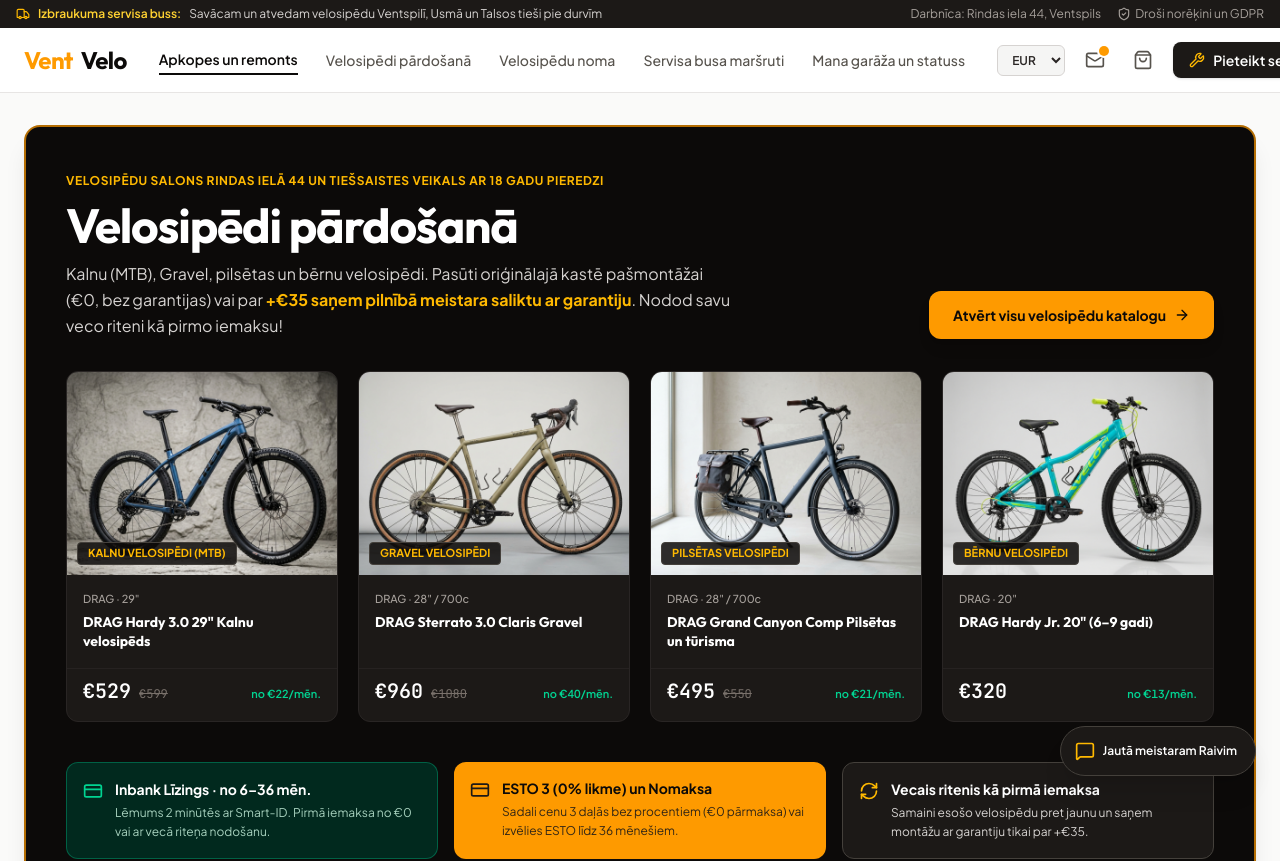
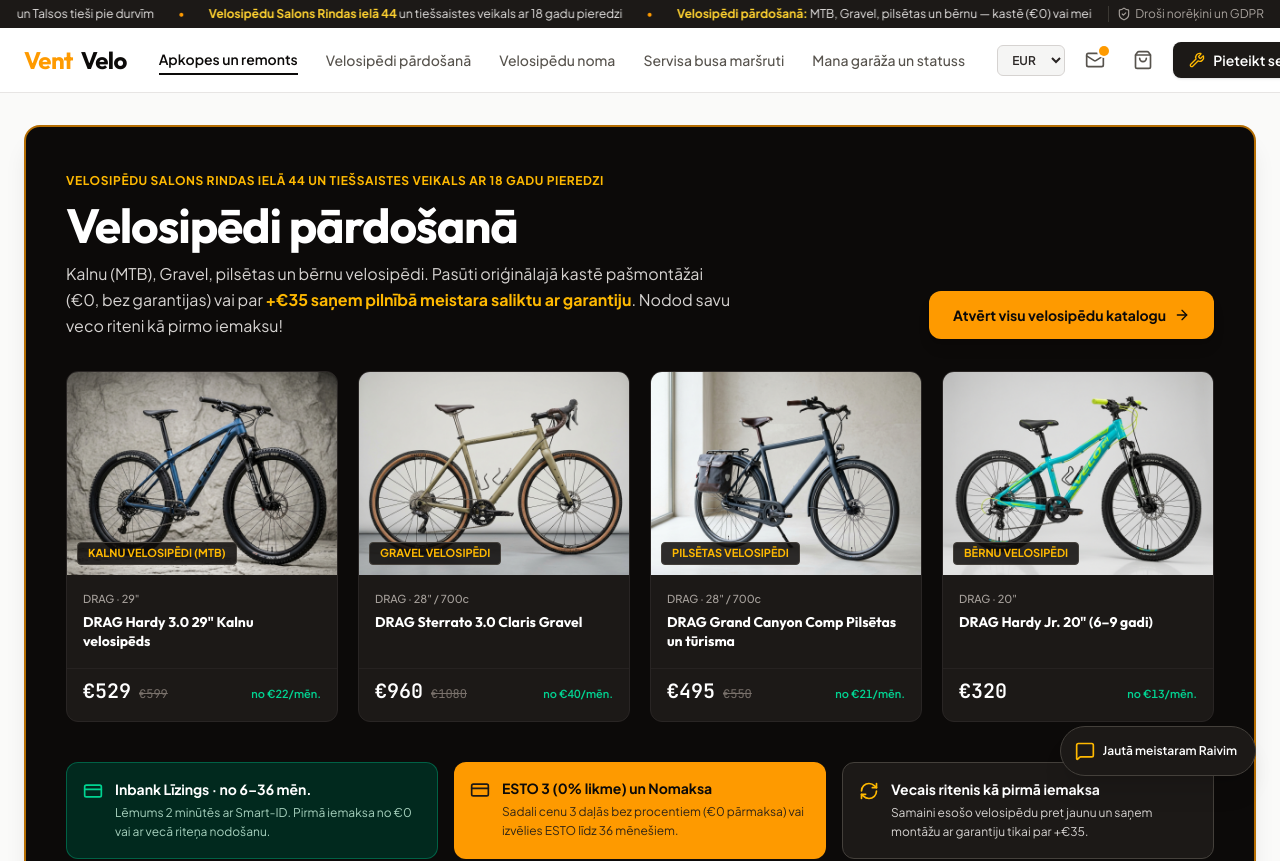
Before and after one commit to u9423006218-stack/VentVelo, a React (Vite) app: page / in a window 1280 px wide. Shown: the top 861 px of the page. Built offline with nearby package versions, Linux system fonts and the light colour scheme.

Commit message:
feat(layout): implement scrolling announcement marquee
Added a horizontal scrolling announcement bar to the header to display service updates and location information more effectively. Includes hover-to-pause functionality.

```diff
--- a/src/components/layout/Header.tsx
+++ b/src/components/layout/Header.tsx
@@ -31,19 +31,47 @@ export const Header: React.FC = () => {
 
   return (
     <header className="sticky top-0 z-40 bg-white/95 backdrop-blur-md border-b border-stone-200">
-      {/* Top Announcement Bar */}
-      <div className="bg-stone-900 text-stone-200 px-3 sm:px-4 py-1.5 text-xs">
-        <div className="max-w-7xl mx-auto flex items-center justify-between gap-2 overflow-hidden">
-          <div className="flex items-center gap-1.5 sm:gap-2 min-w-0 flex-1 overflow-hidden">
-            <Truck className="w-3.5 h-3.5 text-amber-400 shrink-0" />
-            <span className="font-semibold text-amber-300 shrink-0">Izbraukuma servisa buss:</span>
-            <span className="text-stone-300 truncate">Savācam un atvedam velosipēdu Ventspilī, Usmā un Talsos tieši pie durvīm</span>
+      {/* Top Scrolling Marquee Announcement Bar */}
+      <div className="bg-stone-900 text-stone-200 px-3 sm:px-4 py-1.5 text-xs overflow-hidden">
+        <div className="max-w-7xl mx-auto flex items-center justify-between gap-4 overflow-hidden">
+          <div className="flex-1 min-w-0 overflow-hidden relative">
+            <div className="animate-ventvelo-marquee items-center">
+              {[0, 1].map((dup) => (
+                <div key={dup} className="flex items-center gap-6 pr-6 whitespace-nowrap shrink-0" aria-hidden={dup === 1}>
+                  <span className="inline-flex items-center gap-1.5">
+                    <Truck className="w-3.5 h-3.5 text-amber-400 shrink-0" />
+                    <strong className="text-amber-300">Izbraukuma servisa buss:</strong>
+                    <span>Savācam un atvedam velosipēdu Ventspilī, Usmā un Talsos tieši pie durvīm</span>
+                  </span>
+                  <span className="text-amber-500">•</span>
+                  <span>
+                    <strong className="text-amber-300">Velosipēdu Salons Rindas ielā 44</strong> un tiešsaistes veikals ar 18 gadu pieredzi
+                  </span>
+                  <span className="text-amber-500">•</span>
+                  <span>
+                    <strong className="text-amber-300">Velosipēdi pārdošanā:</strong> MTB, Gravel, pilsētas un bērnu — kastē (€0) vai meistara salikti ar garantiju (+€35)
+                  </span>
+                  <span className="text-amber-500">•</span>
+                  <span>
+                    <strong className="text-amber-300">Inbank un ESTO līzings (0% ESTO 3)</strong> + vecais ritenis kā pirmā iemaksa
+                  </span>
+                  <span className="text-amber-500">•</span>
+                  <span>
+                    <strong className="text-amber-300">Velosipēdu noma no €5</strong> (ķivere un slēdzene bez maksas)
+                  </span>
+                  <span className="text-amber-500">•</span>
+                  <span>
+                    Meistars <strong className="text-amber-300">Raivis</strong>: +371 27583888 · melnakmens@gmail.com
+                  </span>
+                </div>
+              ))}
+            </div>
           </div>
-          <div className="hidden sm:flex items-center gap-4 shrink-0 text-stone-400">
-            <span>Darbnīca: Rindas iela 44, Ventspils</span>
+
+          <div className="hidden lg:flex items-center gap-3 shrink-0 text-stone-400 pl-2 border-l border-stone-700/80">
             <button
               onClick={() => setIsSecurityModalOpen(true)}
-              className="hover:text-amber-400 transition-colors flex items-center gap-1 cursor-pointer"
+              className="hover:text-amber-400 transition-colors flex items-center gap-1 cursor-pointer whitespace-nowrap"
             >
               <ShieldCheck className="w-3.5 h-3.5" />
               <span>Droši norēķini un GDPR</span>
--- a/src/index.css
+++ b/src/index.css
@@ -18,3 +18,23 @@ body {
 h1, h2, h3, h4, .font-heading {
   font-family: "Outfit", sans-serif;
 }
+
+@keyframes ventvelo-marquee {
+  0% {
+    transform: translate3d(0, 0, 0);
+  }
+  100% {
+    transform: translate3d(-50%, 0, 0);
+  }
+}
+
+.animate-ventvelo-marquee {
+  display: flex;
+  width: max-content;
+  animation: ventvelo-marquee 42s linear infinite;
+  will-change: transform;
+}
+
+.animate-ventvelo-marquee:hover {
+  animation-play-state: paused;
+}
```
Also changed, not shown: public/assets/aistudio/WhatsApp_Image_2026-11-23_at_20.40.20_c1f63736.jpeg (added).
